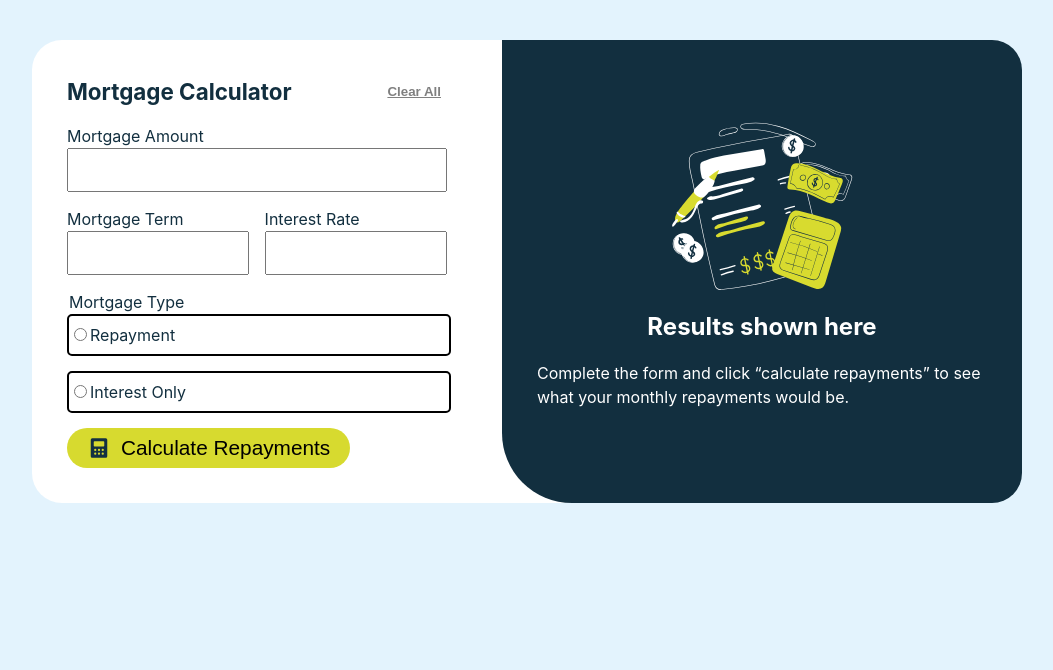
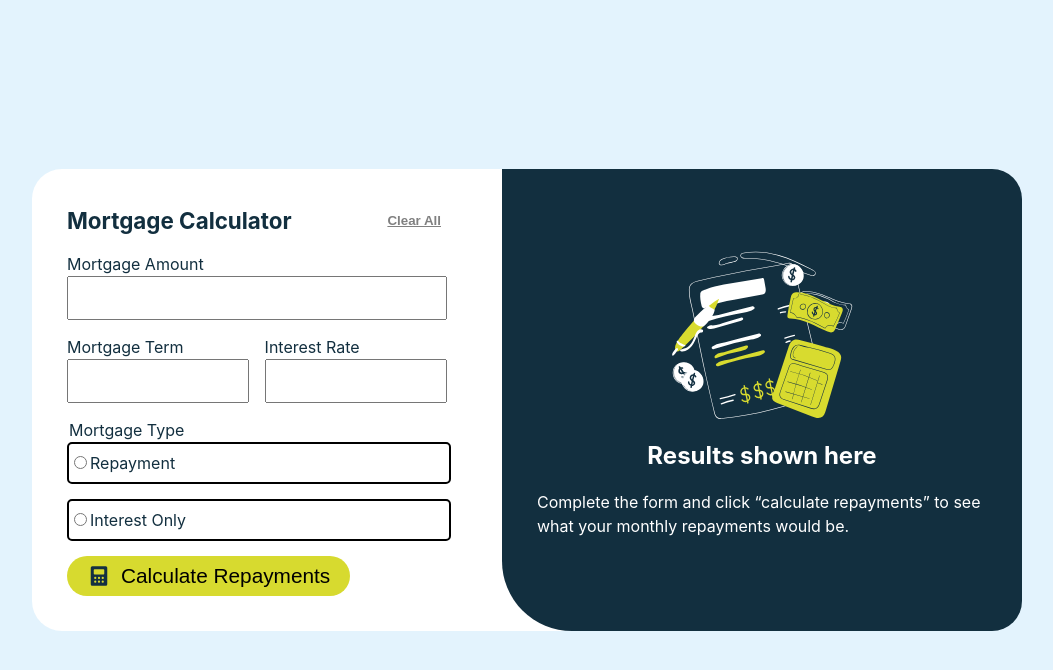
Before and after one commit to mathematiCode/mortgage-calculator, a React (Vite) app: page / in a window 1280 px wide. Shown: the top 670 px of the page, without its empty margins (158-1211 px from the left). Built offline with nearby package versions, Linux system fonts and the light colour scheme.

Commit message:
centered component vertically

```diff
--- a/src/App.css
+++ b/src/App.css
@@ -4,6 +4,8 @@
   text-align: center;
   display: flex;
   justify-content: center;
+  align-items: center;
+  height: 100%;
 }
 
 .main {
--- a/src/index.css
+++ b/src/index.css
@@ -22,6 +22,8 @@
   --lime-100: hsl(61, 70%, 80%);
   --lime-500: hsl(61, 70%, 52%);
   --red-600: hsl(4, 69%, 50%);
+
+  height: 90%;
 }
 
 h1,
@@ -32,3 +34,7 @@ h5,
 h6 {
   margin: 0px;
 }
+
+body {
+  height: 100%;
+}
```
